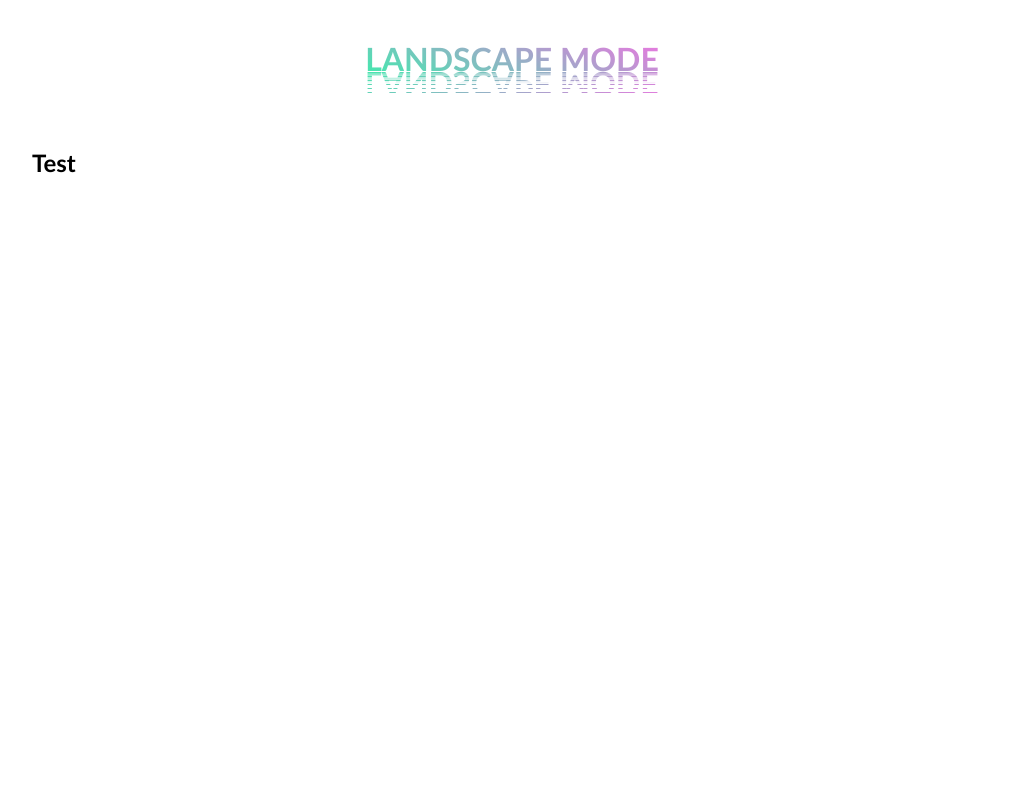
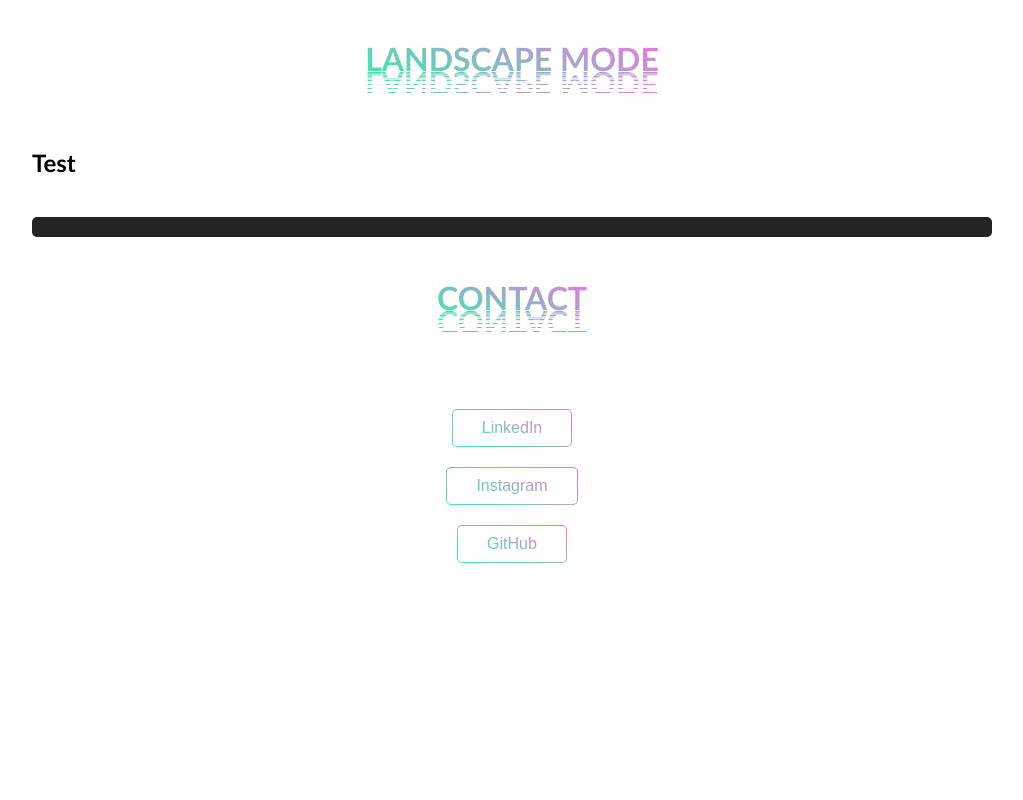
Before and after one commit to victorvancampen/personal-website, a plain HTML site: page testpage.html in a window 1280 px wide. Shown: the top 800 px of the page, without its empty margins (128-1151 px from the left). Drawn offline with Linux system fonts and the light colour scheme; some packages are replaced by stand-ins of ours; a script that the page names is missing.

Commit message:
Update testpage.html

```diff
--- a/testpage.html
+++ b/testpage.html
@@ -15,9 +15,12 @@
 
             display: flex;
             margin: 10px auto;
-            width: 600px;
-            position: relative;
-            padding-top: 66.6666666667%;
+            position: absolute;
+            display: block;
+            margin-left: auto;
+            margin-right: auto;
+            max-width: 90%;
+            padding-top: 100px;
 
         }
     </style>
@@ -44,7 +47,7 @@
         </section>
 
         <!--Testpage-->
-        <section>
+        <section class="wrapper dark">
 
 
 
```
